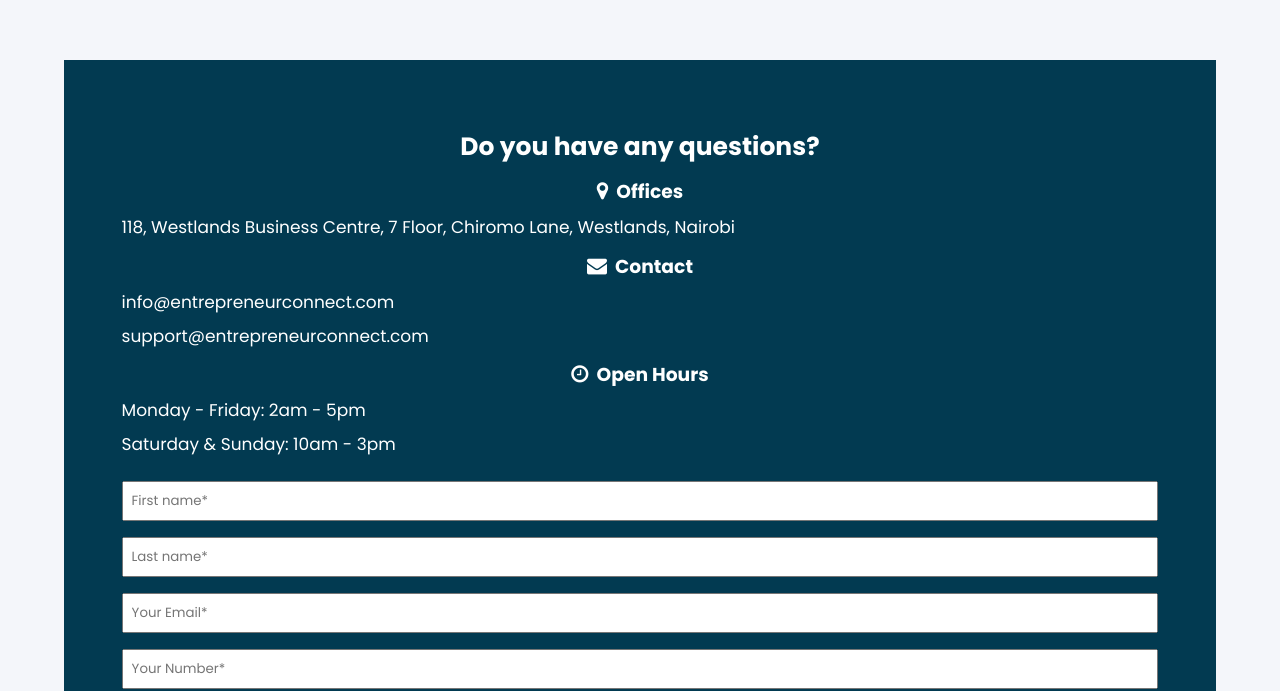
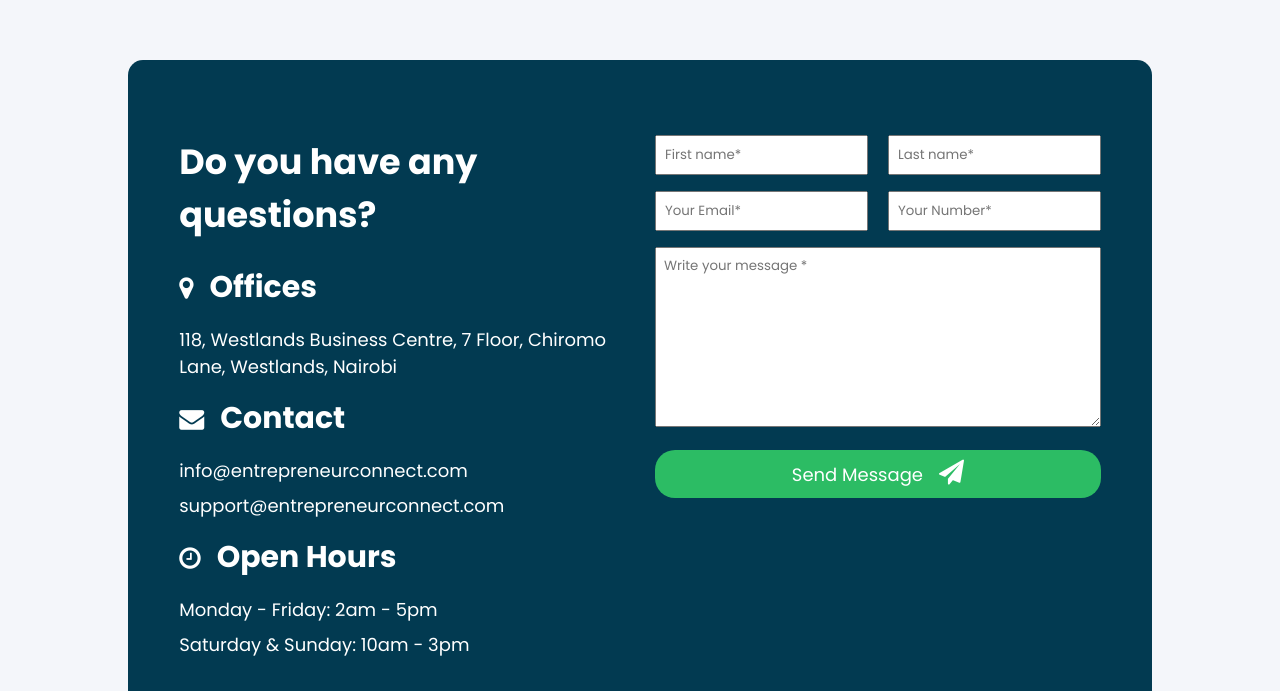
Before and after one commit to Nemwel-Boniface/entrepreneur_connect_fe, a React (Create React App) app: page / in a window 1280 px wide. Shown: the part 3713-4404 px from the top of the page. Built offline with nearby package versions, Linux system fonts and the light colour scheme.

Commit message:
Update styled the contactus tablet and desktop view

```diff
--- a/src/stylesheets/homePage/contactus.css
+++ b/src/stylesheets/homePage/contactus.css
@@ -15,6 +15,7 @@
   padding: 5%;
   background-color: var(--navyBlue);
   color: #fff;
+  border-radius: 15px;
 }
 
 /* Style for the contact us left section/ block */
@@ -70,7 +71,7 @@
   outline: none;
   margin: .5rem 0;
   padding: 10px;
-  border: 20px;
+  border-radius: 20px;
   text-align: center;
   color: #fff;
   font-size: 18px;
@@ -78,7 +79,7 @@
 }
 
 .contactUsRight button i {
-  margin: 0 .5rem 0 0;
+  margin: 0 0 0 .5rem;
   font-size: 20px;
 }
 
@@ -102,11 +103,85 @@
 /* Tablet version */
 
 @media screen and (min-width: 748px) {
+  .ContactUsComponent {
+    padding: 5% 8%;
+  }
 
+  .contactUsWrapper {
+    display: grid;
+    grid-template-columns: 1fr 1fr;
+    gap: 20px;
+  }
+
+  .contactUsLeft h2 {
+    margin: 1.2rem 0;
+    text-align: left;
+    font-size: 25px;
+  }
+
+  .contactUsLeft div h3 {
+    margin: 1rem 0;
+    text-align: left;
+    font-size: 25px;
+  }
+
+  .contactUsLeft div h3 i {
+    margin: 0 .8rem 0 0;
+    font-size: 22px;
+  }
+
+  .contactUsLeft div p {
+    font-size: 18px;
+  }
+
+  .contactUsRight button {
+    width: 100%;
+  }
+
+  .contactUsRight button i {
+    margin: 0 0 0 .8rem;
+    font-size: 22px;
+  }
 }
 
 /* Desktop versions now */
 
 @media screen and (min-width: 1080px) {
+  .ContactUsComponent {
+    padding: 5% 10%;
+  }
 
+  .contactUsWrapper {
+    display: grid;
+    grid-template-columns: 1fr 1fr;
+    gap: 30px;
+  }
+
+  .contactUsLeft h2 {
+    margin: 1.5rem 0;
+    text-align: left;
+    font-size: 35px;
+  }
+
+  .contactUsLeft div h3 {
+    margin: 1rem 0;
+    text-align: left;
+    font-size: 30px;
+  }
+
+  .contactUsLeft div h3 i {
+    margin: 0 1rem 0 0;
+    font-size: 25px;
+  }
+
+  .contactUsForm div {
+    display: grid;
+    grid-template-columns: 1fr 1fr;
+    gap: 20px;
+  }
+
+  .contactUsRight button i {
+    margin: 0 0 0 1rem;
+    font-size: 25px;
+  }
 }
```
